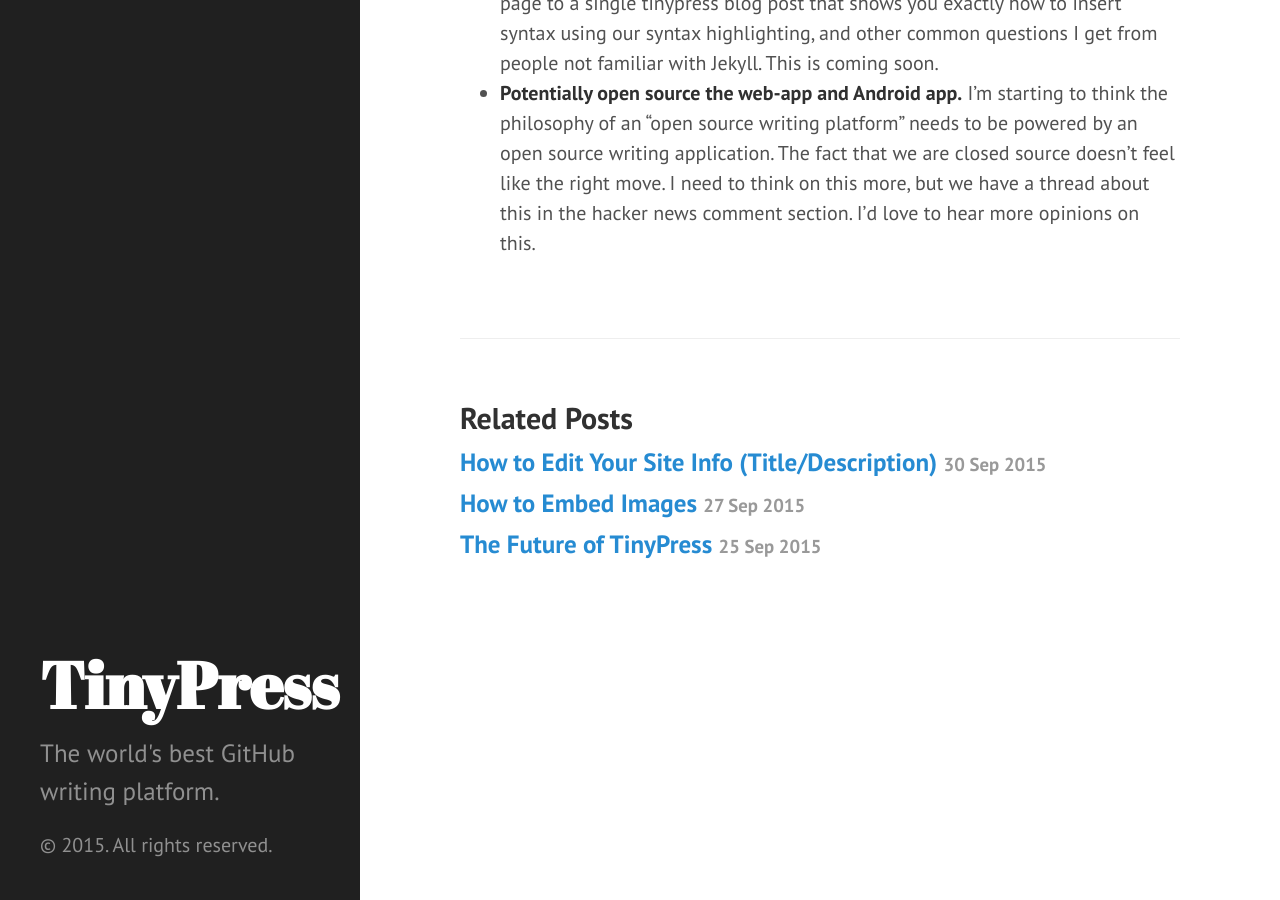
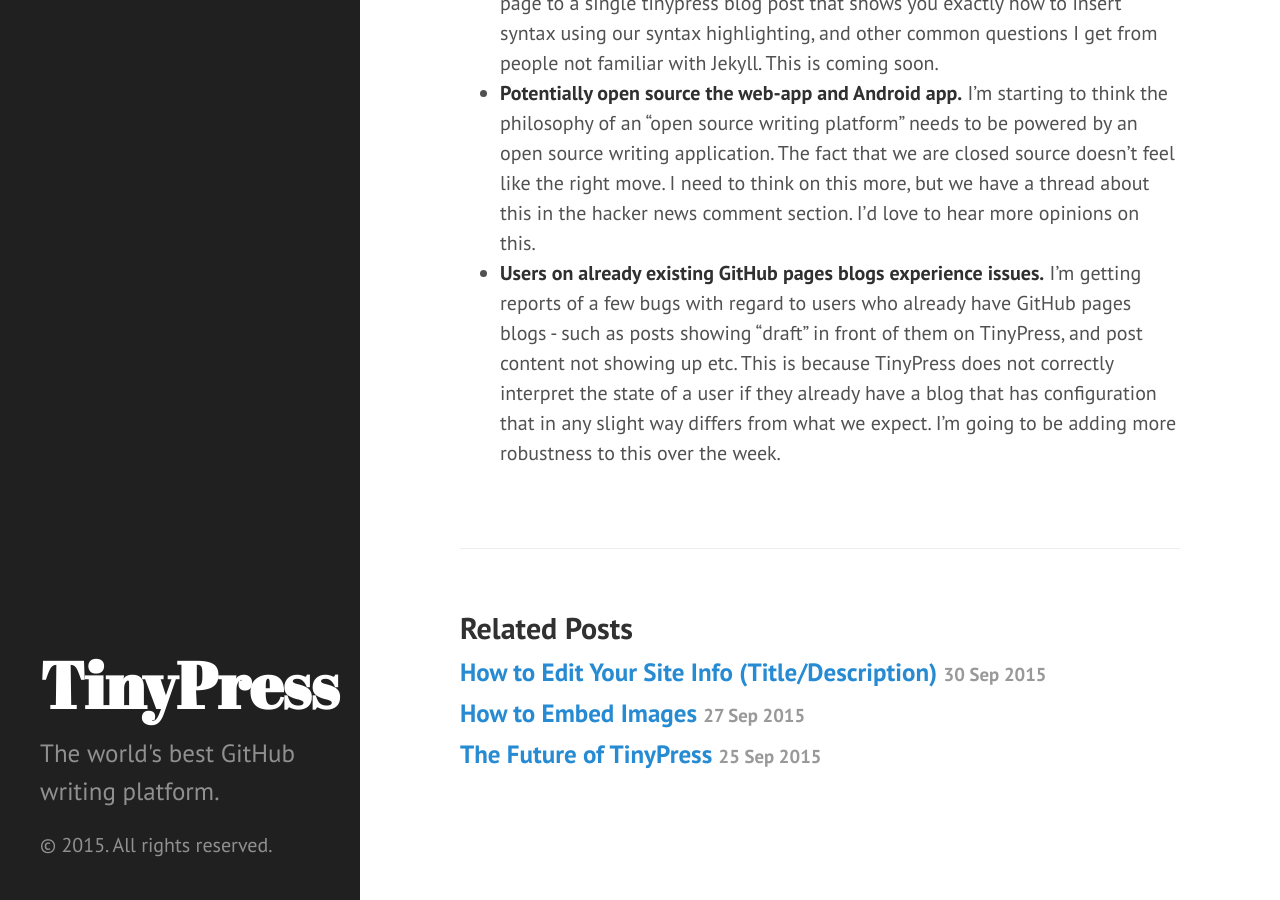
Before and after one commit to fugabi/tinypressco.github.io, a Jekyll site: the page built from _posts/2015-10-18-on-hacker-news.markdown, in a window 1280 px wide and 900 px high, scrolled down 692 px. Built offline with Jekyll 4.4.1, drawn with Linux system fonts in a browser that asks for light colours.

Commit message:
Post update: On Hacker News!

```diff
--- a/_posts/2015-10-18-on-hacker-news.markdown
+++ b/_posts/2015-10-18-on-hacker-news.markdown
@@ -15,3 +15,4 @@ Cataloging feature requests:
 - <strong>Custom domains.</strong> We currently offer custom domains but the setting is buried, and we don't mention it on the homepage - so I will be adding a line item on the homepage for this feature.
 - <strong>Post how-tos on the new post page.</strong> I've decided to add a link on the new post page to a single tinypress blog post that shows you exactly how to insert syntax using our syntax highlighting, and other common questions I get from people not familiar with Jekyll. This is coming soon.
 - <strong>Potentially open source the web-app and Android app.</strong> I'm starting to think the philosophy of an "open source writing platform" needs to be powered by an open source writing application. The fact that we are closed source doesn't feel like the right move. I need to think on this more, but we have a thread about this in the hacker news comment section. I'd love to hear more opinions on this.
+- <strong>Users on already existing GitHub pages blogs experience issues.</strong> I'm getting reports of a few bugs with regard to users who already have GitHub pages blogs - such as posts showing "draft" in front of them on TinyPress, and post content not showing up etc. This is because TinyPress does not correctly interpret the state of a user if they already have a blog that has configuration that in any slight way differs from what we expect. I'm going to be adding more robustness to this over the week.
```
